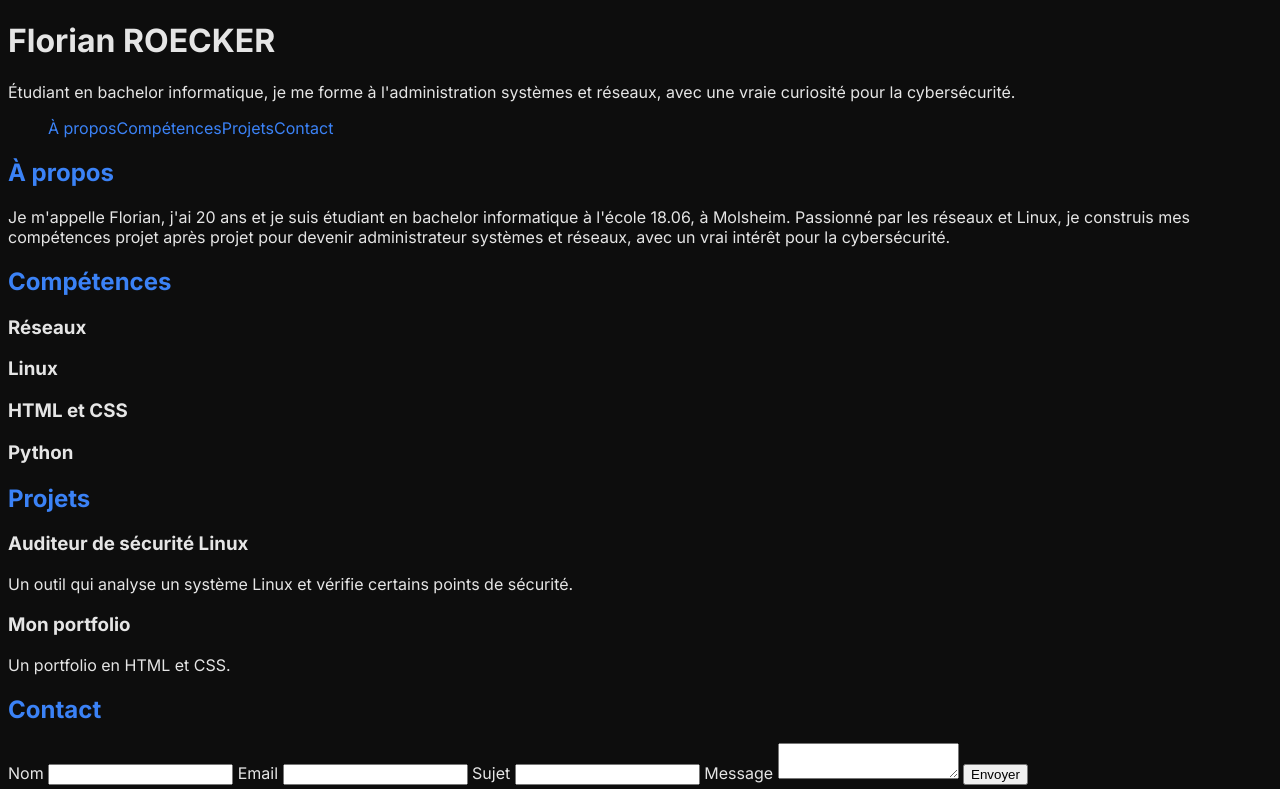
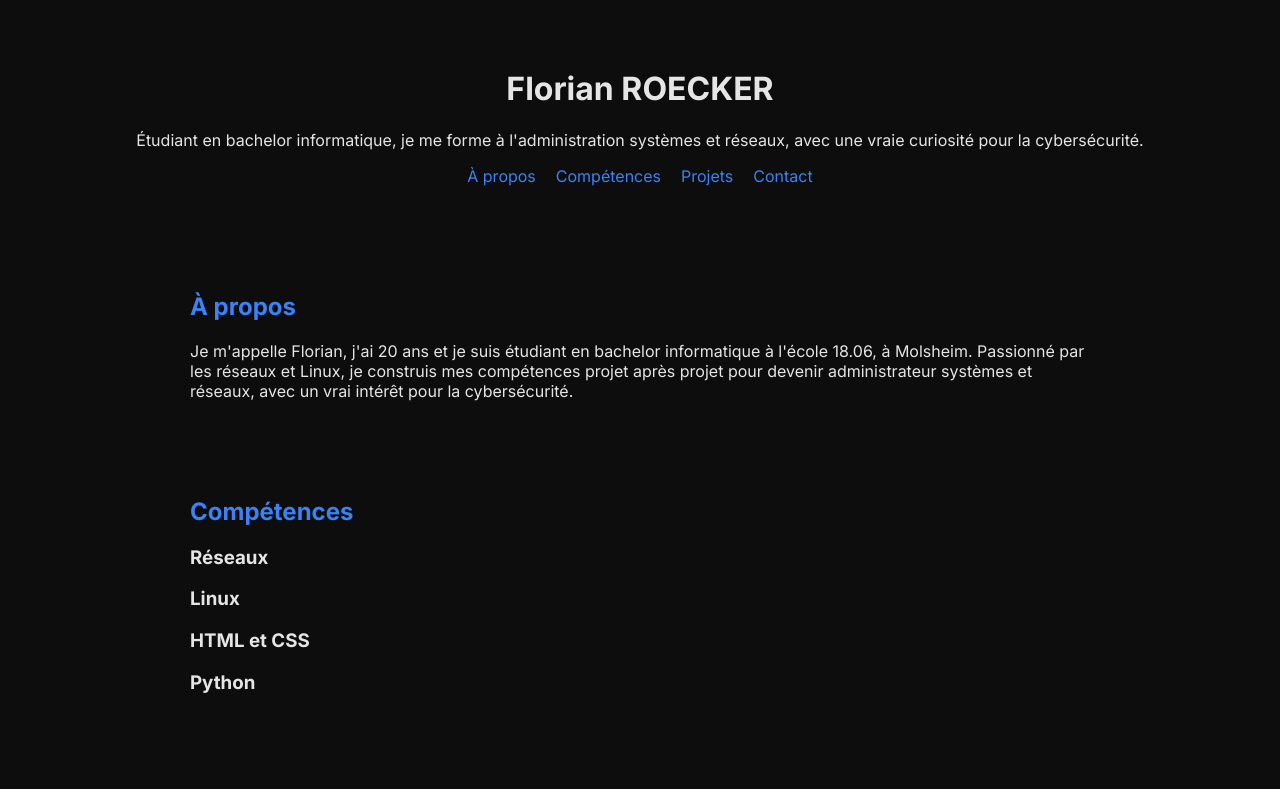
Before and after one commit to flapassrck/Portfolio-Florian, a plain HTML site: page index.html in a window 1280 px wide. Shown: the top 789 px of the page. Drawn offline with Linux system fonts and the light colour scheme.

Commit message:
Structured header and section

```diff
--- a/style.css
+++ b/style.css
@@ -13,7 +13,21 @@ a {
   text-decoration: none;
 }
 
+header {
+  text-align: center;
+  padding: 40px 20px;
+}
+
 nav ul {
   display: flex;
+  justify-content: center;
   list-style: none;
+  padding: 0;
+  gap: 20px;
 }
+
+section {
+  padding: 30px 20px;
+  max-width: 900px;
+  margin: 0 auto;
+}
```
